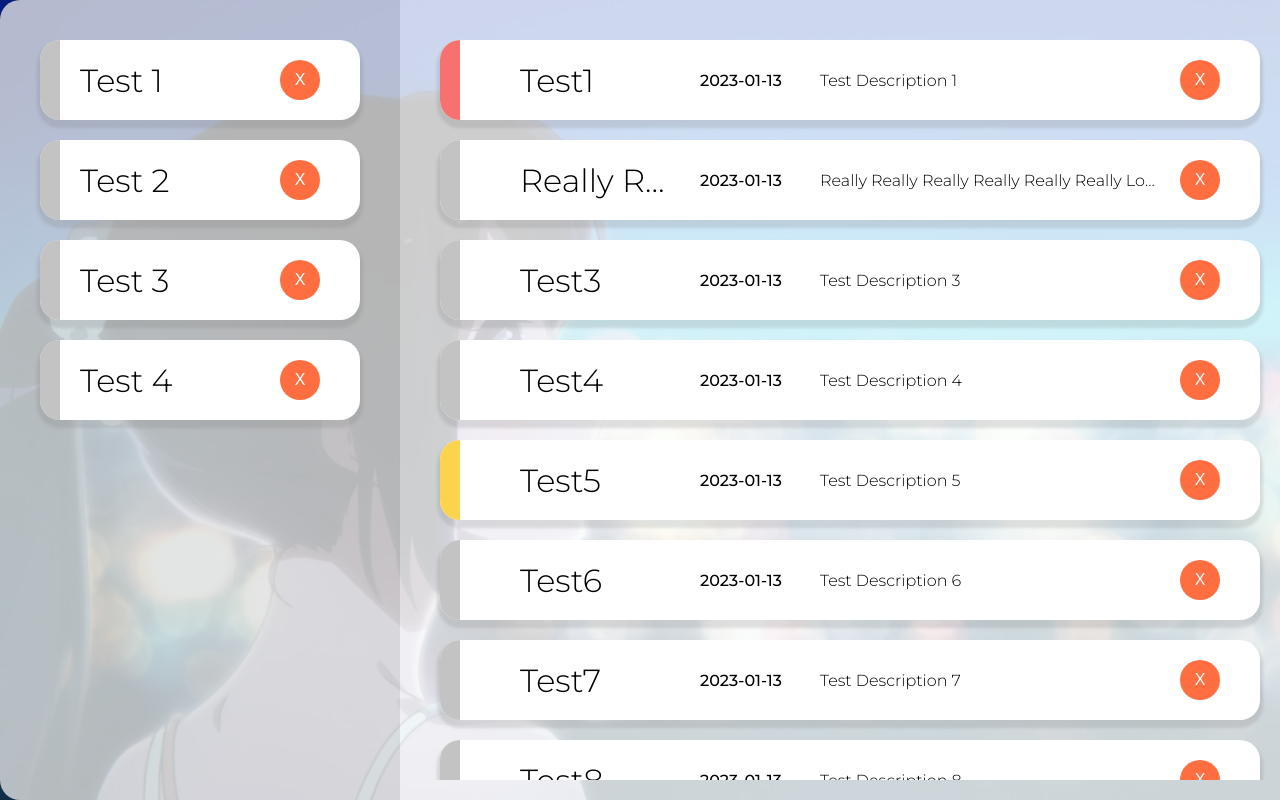
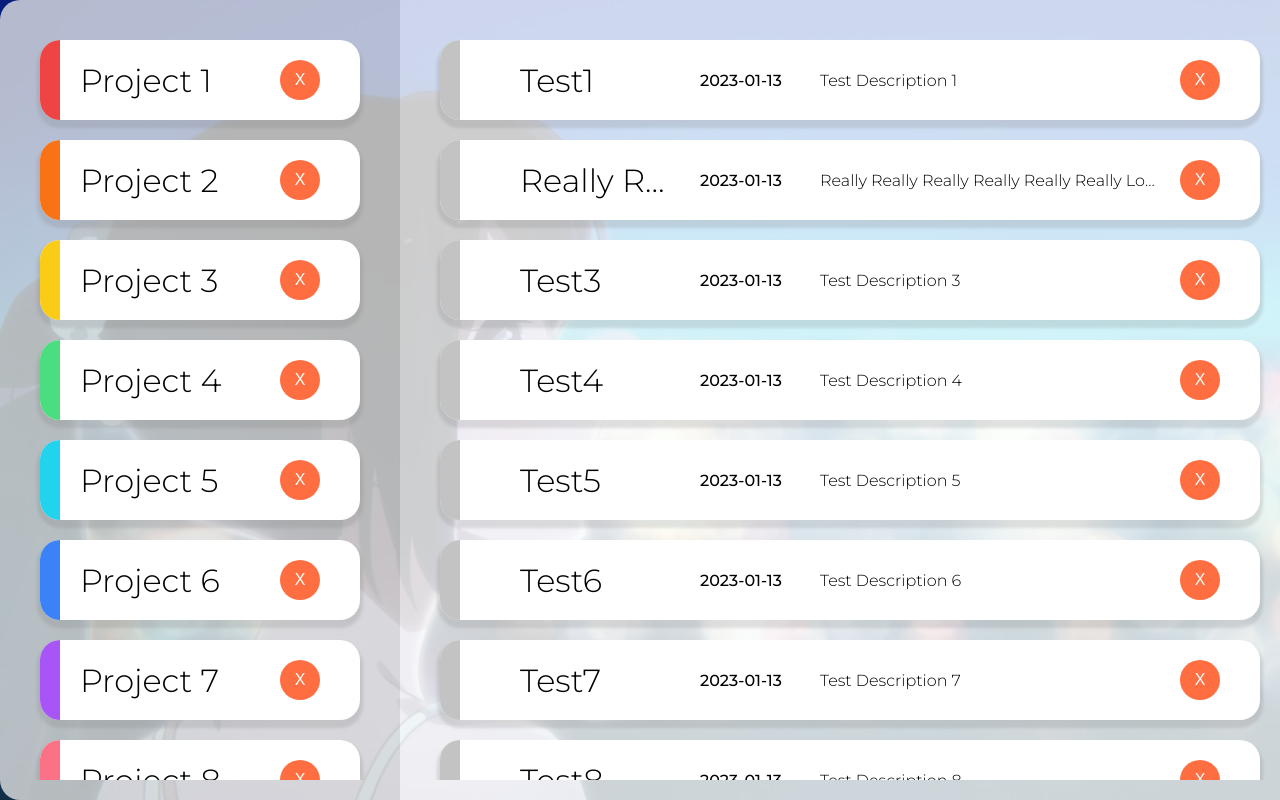
Before and after one commit to ranforrestren/odin-todo-list, a website built with webpack: page src/index.html in a window 1280 px wide. Shown: the top 800 px of the page. Built offline with nearby package versions, Linux system fonts and the light colour scheme.

Commit message:
Add color tags to projects

```diff
--- a/src/index.js
+++ b/src/index.js
@@ -5,18 +5,26 @@ import commandFactory from './command.js';
 const date = new Date();
 const currentDate = new Date(date.getTime() - (date.getTimezoneOffset() * 60000)).toISOString().slice(0, 10);
 
-const command1 = commandFactory("createProj", {projName:"Test 1"});
-const command2 = commandFactory("createProj", {projName:"Test 2"});
-const command3 = commandFactory("createProj", {projName:"Test 3"});
-const command4 = commandFactory("createProj", {projName:"Test 4"});
+const command1 = commandFactory("createProj", {projName:"Project 1", color:"red"});
+const command2 = commandFactory("createProj", {projName:"Project 2", color:"orange"});
+const command3 = commandFactory("createProj", {projName:"Project 3", color:"yellow"});
+const command4 = commandFactory("createProj", {projName:"Project 4", color:"green"});
+const command5 = commandFactory("createProj", {projName:"Project 5", color:"cyan"});
+const command6 = commandFactory("createProj", {projName:"Project 6", color:"blue"});
+const command7 = commandFactory("createProj", {projName:"Project 7", color:"purple"});
+const command8 = commandFactory("createProj", {projName:"Project 8", color:"pink"});
 
 model.createProject(command1);
 model.createProject(command2);
 model.createProject(command3);
 model.createProject(command4);
+model.createProject(command5);
+model.createProject(command6);
+model.createProject(command7);
+model.createProject(command8);
 
-const command5 = commandFactory("readProj", {id: 2});
-model.readProject(command5);
+const command9 = commandFactory("readProj", {id: 2});
+model.readProject(command9);
 
 model.handleCommand( commandFactory("create", {taskName:"Test1", priority:"High", dueDate:currentDate, description:"Test Description 1"}));
 model.handleCommand( commandFactory("create", {taskName:"Really Really Really Long Name Test", priority:"Default", dueDate:currentDate, description:"Really Really Really Really Really Really Long Description Test"}));
--- a/src/model.js
+++ b/src/model.js
@@ -67,12 +67,12 @@ const model = {
     // Create project
     createProject(command) {
         let projName = command.parameters.projName;
-        const project = projectFactory(this.projIdCounter, projName, "white");
+        let color = command.parameters.color;
+        const project = projectFactory(this.projIdCounter, projName, color);
         projectHolder.push(project);
         this.projIdCounter++;
         command.parameters.id = project.id;
         command.parameters.projName = project.projectName;
-        command.parameters.color = project.colorTag;
         controller.handleViewCommand(command);
         console.log(project);
     },
--- a/src/style.css
+++ b/src/style.css
@@ -57,6 +57,38 @@ body, input, textarea {
     background: rgba(180, 180, 180, 0.8);
 }
 
+.projectItem .colorTag[data-color="red"] {
+    background-color: #ef4444;
+}
+
+.projectItem .colorTag[data-color="orange"] {
+    background-color: #f97316;
+}
+
+.projectItem .colorTag[data-color="yellow"] {
+    background-color: #facc15;
+}
+
+.projectItem .colorTag[data-color="green"] {
+    background-color: #4ade80;
+}
+
+.projectItem .colorTag[data-color="cyan"] {
+    background-color: #22d3ee;
+}
+
+.projectItem .colorTag[data-color="blue"] {
+    background-color: #3b82f6;
+}
+
+.projectItem .colorTag[data-color="purple"] {
+    background-color: #a855f7;
+}
+
+.projectItem .colorTag[data-color="pink"] {
+    background-color: #fb7185;
+}
+
 .projectItem .name {
     text-overflow: ellipsis;
     overflow: hidden;
@@ -105,18 +137,6 @@ body, input, textarea {
     height: 100%;
     border-radius: 20px 0px 0px 20px;
     background: rgba(180, 180, 180, 0.8);
-}
-
-.todoItem .priority[data-priority="High"] {
-    background-color: #f87171;
-}
-
-.todoItem .priority[data-priority="Medium"] {
-    background-color: #fcd34d;
-}
-
-.todoItem .priority[data-priority="Low"] {
-    background-color: #bef264;
 }
 
 .todoItem .name {
@@ -258,12 +278,12 @@ body, input, textarea {
 }
 
 ::-webkit-scrollbar-track {
-    border: solid 2px rgba(200, 200, 200, 0.8);
+    border: solid 2px rgba(0, 0, 0, 0.1);
     border-radius: 10px;
-  }
+}
 
 ::-webkit-scrollbar-thumb {
-    background: rgba(180, 180, 180, 0.8);
+    background: rgba(0, 0, 0, 0.1);
     border-radius: 10px;
 }
 
--- a/src/view.js
+++ b/src/view.js
@@ -45,6 +45,7 @@ const view = {
             this.createProject(id, projName, color);
         }
         if (command.commandType === "readProj") {
+            this.readProject(id);
             todoBar.replaceChildren();
         }
     },
@@ -81,6 +82,14 @@ const view = {
         // Adds todo to the DOM
         projElement.append(projColorTag, projName, projDeleteButton);
         projBar.appendChild(projElement);
+    },
+
+    // Reads project item
+    readProject(id) {
+        // Tags all required elements of the project item
+        const projElement = projBar.querySelector(`[data-id="${id}"`);
+        // Adds update animation
+        projElement.classList.add('updateAnimation');
     },
 
     // Creates todo item
```
